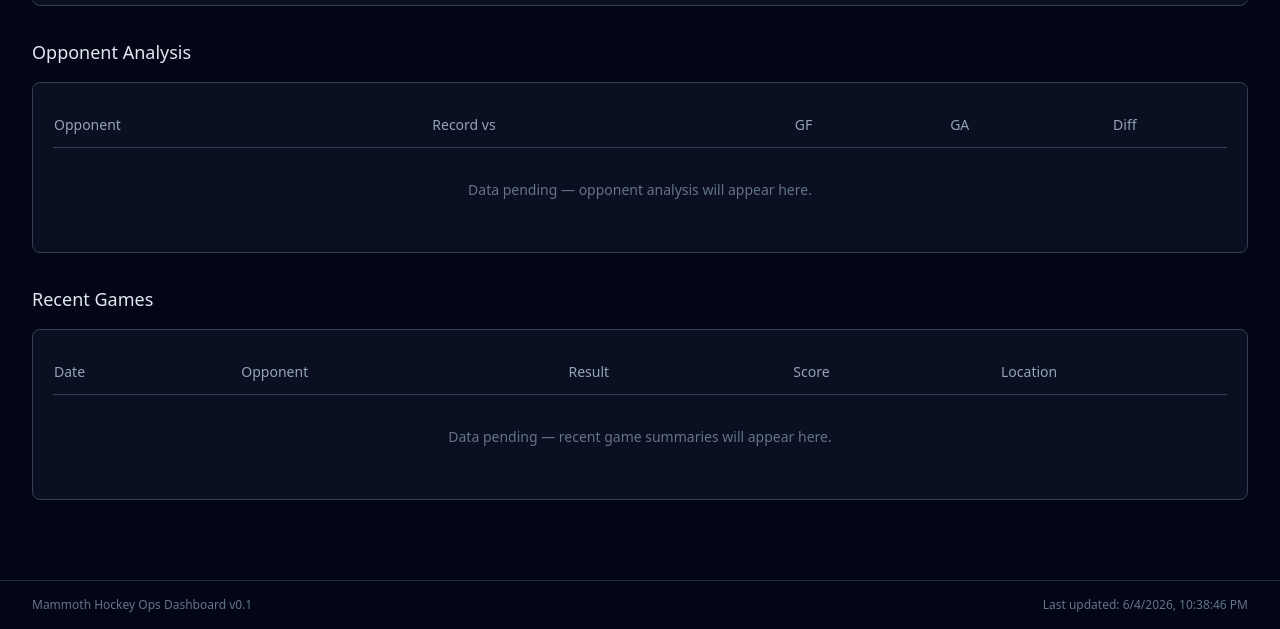
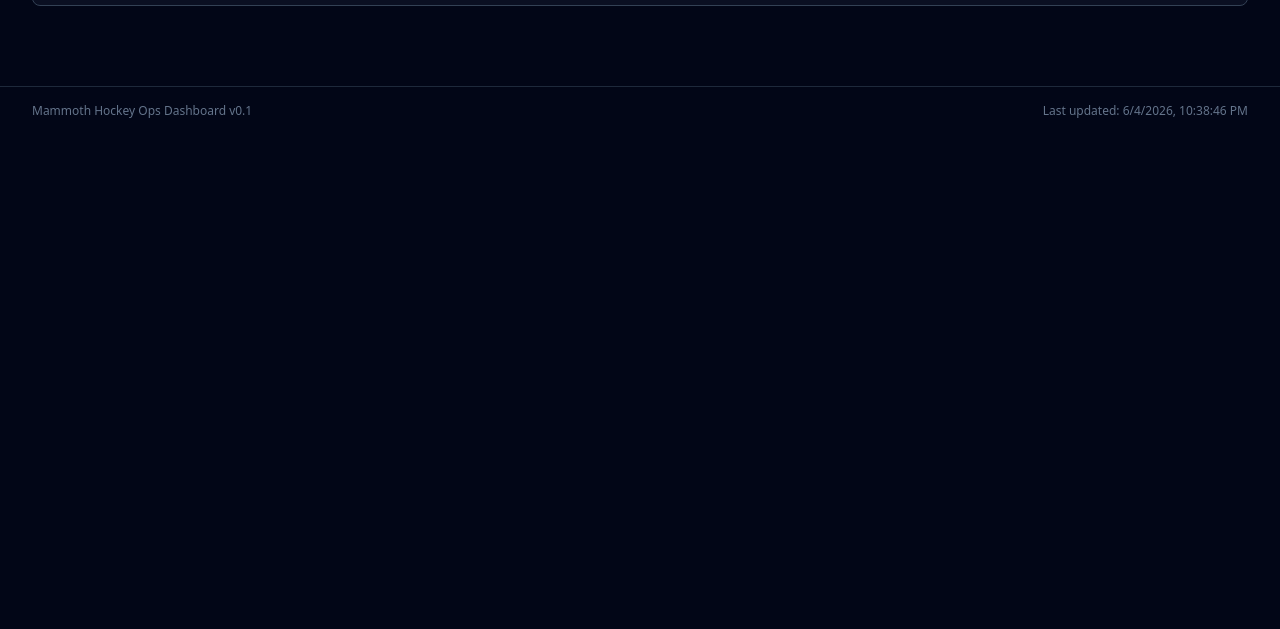
Before and after one commit to agthatch/mammoth-hockey-ops-dashboard, a plain HTML site: page frontend/index.html in a window 1280 px wide. Shown: the part 1484-2113 px from the top of the page. After the commit the page ends 1619 px from the top, so only its background shows below. Drawn offline with nearby package versions, Linux system fonts and the light colour scheme; no server answers.

Commit message:
Remove opponent analysis and recent games sections from index.html

```diff
--- a/frontend/index.html
+++ b/frontend/index.html
@@ -95,56 +95,6 @@
       </div>
     </section>
 
-    <!-- Opponent Analysis -->
-    <section>
-      <h2 class="text-lg font-medium text-slate-200 mb-4">Opponent Analysis</h2>
-      <div class="panel">
-        <div class="overflow-x-auto">
-          <table class="w-full text-sm text-left">
-            <thead>
-              <tr class="border-b border-slate-700 text-slate-400">
-                <th class="py-3 pr-4 font-medium">Opponent</th>
-                <th class="py-3 pr-4 font-medium">Record vs</th>
-                <th class="py-3 pr-4 font-medium">GF</th>
-                <th class="py-3 pr-4 font-medium">GA</th>
-                <th class="py-3 font-medium">Diff</th>
-              </tr>
-            </thead>
-            <tbody id="opponent-table-body">
-              <tr>
-                <td colspan="5" class="py-8 text-center text-slate-500">Data pending — opponent analysis will appear here.</td>
-              </tr>
-            </tbody>
-          </table>
-        </div>
-      </div>
-    </section>
-
-    <!-- Recent Games -->
-    <section>
-      <h2 class="text-lg font-medium text-slate-200 mb-4">Recent Games</h2>
-      <div class="panel">
-        <div class="overflow-x-auto">
-          <table class="w-full text-sm text-left">
-            <thead>
-              <tr class="border-b border-slate-700 text-slate-400">
-                <th class="py-3 pr-4 font-medium">Date</th>
-                <th class="py-3 pr-4 font-medium">Opponent</th>
-                <th class="py-3 pr-4 font-medium">Result</th>
-                <th class="py-3 pr-4 font-medium">Score</th>
-                <th class="py-3 font-medium">Location</th>
-              </tr>
-            </thead>
-            <tbody id="recent-games-body">
-              <tr>
-                <td colspan="5" class="py-8 text-center text-slate-500">Data pending — recent game summaries will appear here.</td>
-              </tr>
-            </tbody>
-          </table>
-        </div>
-      </div>
-    </section>
-
   </main>
 
   <footer class="border-t border-slate-800 mt-12">
```
